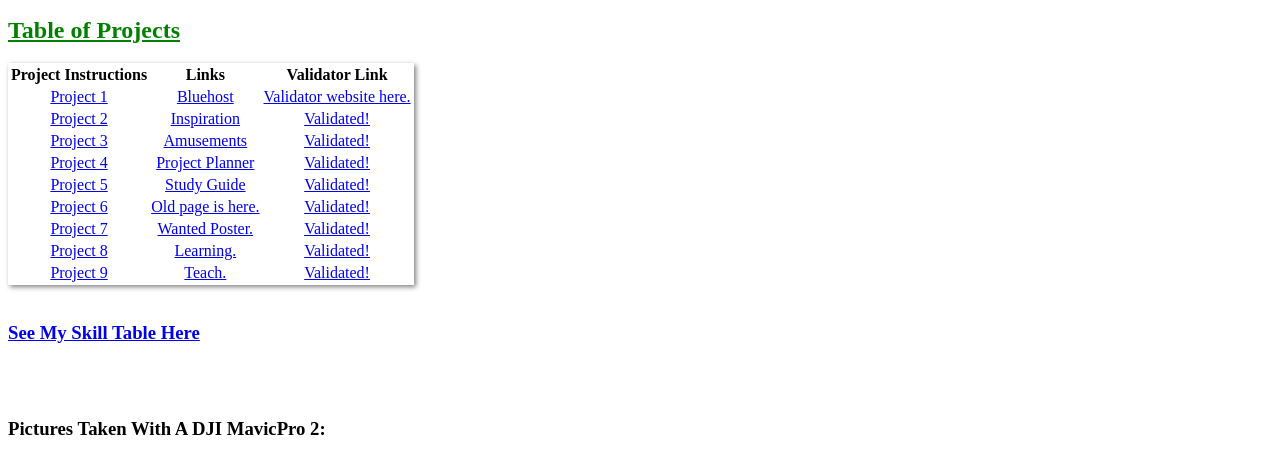
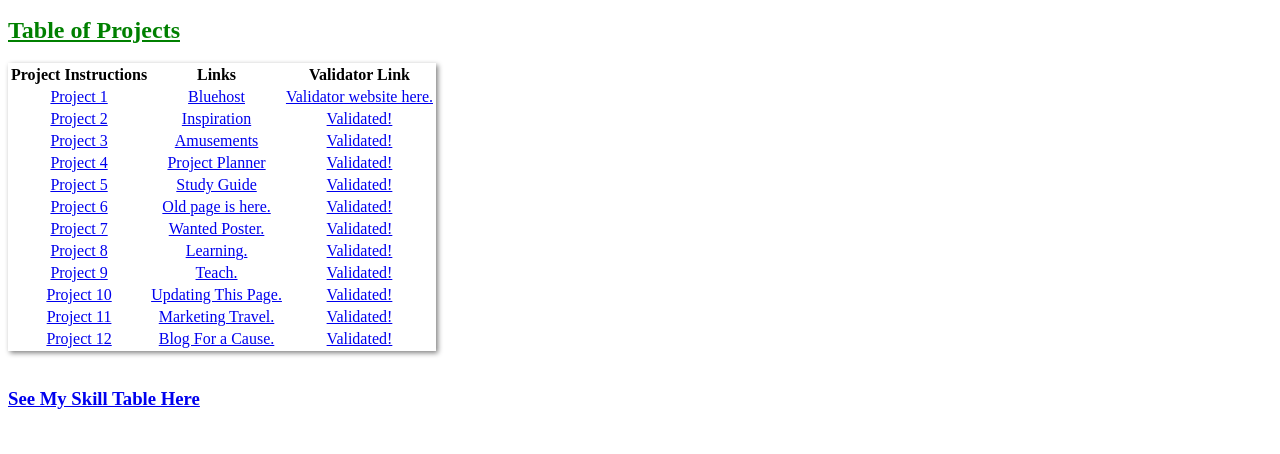
Before and after one commit to leon1583/bacs200, a plain HTML site: page index.html in a window 1280 px wide. Shown: the part 319-773 px from the top of the page. Drawn offline with Linux system fonts and the light colour scheme.

Commit message:
Project 12- Done
Also updated homepage links

```diff
--- a/index.html
+++ b/index.html
@@ -71,18 +71,33 @@
 			<td><a href="https://validator.w3.org/nu/?doc=https%3A%2F%2Ffindingfocusministries.com%2Fbacs200%2Findex.html" target=_blank>Validated!</a></td>
 		</tr>
 		<tr>
-			<td><a href="https://shrinking-world.com/unc/bacs200/project/06" target=_blank>Project 7</a></td>
+			<td><a href="https://shrinking-world.com/unc/bacs200/project/07" target=_blank>Project 7</a></td>
 			<td><a href="http://www.findingfocusministries.com/bacs200/wanted.html" target=_blank>Wanted Poster.</a></td>
 			<td><a href="https://validator.w3.org/nu/?doc=https%3A%2F%2Ffindingfocusministries.com%2Fbacs200%2Findex.html" target=_blank>Validated!</a></td>
 		</tr>
 		<tr>
-			<td><a href="https://shrinking-world.com/unc/bacs200/project/06" target=_blank>Project 8</a></td>
+			<td><a href="https://shrinking-world.com/unc/bacs200/project/08" target=_blank>Project 8</a></td>
 			<td><a href="http://www.findingfocusministries.com/bacs200/learn.html" target=_blank>Learning.</a></td>
 			<td><a href="https://validator.w3.org/nu/?doc=https%3A%2F%2Ffindingfocusministries.com%2Fbacs200%2Findex.html" target=_blank>Validated!</a></td>
 		</tr>
 		<tr>
-			<td><a href="https://shrinking-world.com/unc/bacs200/project/06" target=_blank>Project 9</a></td>
+			<td><a href="https://shrinking-world.com/unc/bacs200/project/09" target=_blank>Project 9</a></td>
 			<td><a href="http://www.findingfocusministries.com/bacs200/teach.html" target=_blank>Teach.</a></td>
+			<td><a href="https://validator.w3.org/nu/?doc=https%3A%2F%2Ffindingfocusministries.com%2Fbacs200%2Findex.html" target=_blank>Validated!</a></td>
+		</tr>
+        <tr>
+			<td><a href="https://shrinking-world.com/unc/bacs200/project/10" target=_blank>Project 10</a></td>
+			<td><a href="http://www.findingfocusministries.com/bacs200/index.html" target=_blank>Updating This Page.</a></td>
+			<td><a href="https://validator.w3.org/nu/?doc=https%3A%2F%2Ffindingfocusministries.com%2Fbacs200%2Findex.html" target=_blank>Validated!</a></td>
+		</tr>
+        <tr>
+			<td><a href="https://shrinking-world.com/unc/bacs200/project/11" target=_blank>Project 11</a></td>
+			<td><a href="http://www.findingfocusministries.com/bacs200/travel/index.html" target=_blank>Marketing Travel.</a></td>
+			<td><a href="https://validator.w3.org/nu/?doc=https%3A%2F%2Ffindingfocusministries.com%2Fbacs200%2Findex.html" target=_blank>Validated!</a></td>
+		</tr>
+        <tr>
+			<td><a href="https://shrinking-world.com/unc/bacs200/project/12" target=_blank>Project 12</a></td>
+			<td><a href="http://www.findingfocusministries.com/bacs200/nonprofit/index.html" target=_blank>Blog For a Cause.</a></td>
 			<td><a href="https://validator.w3.org/nu/?doc=https%3A%2F%2Ffindingfocusministries.com%2Fbacs200%2Findex.html" target=_blank>Validated!</a></td>
 		</tr>
 	</table>
```
Also changed, not shown: nonprofit/index.html (added, +1 -0 lines).
